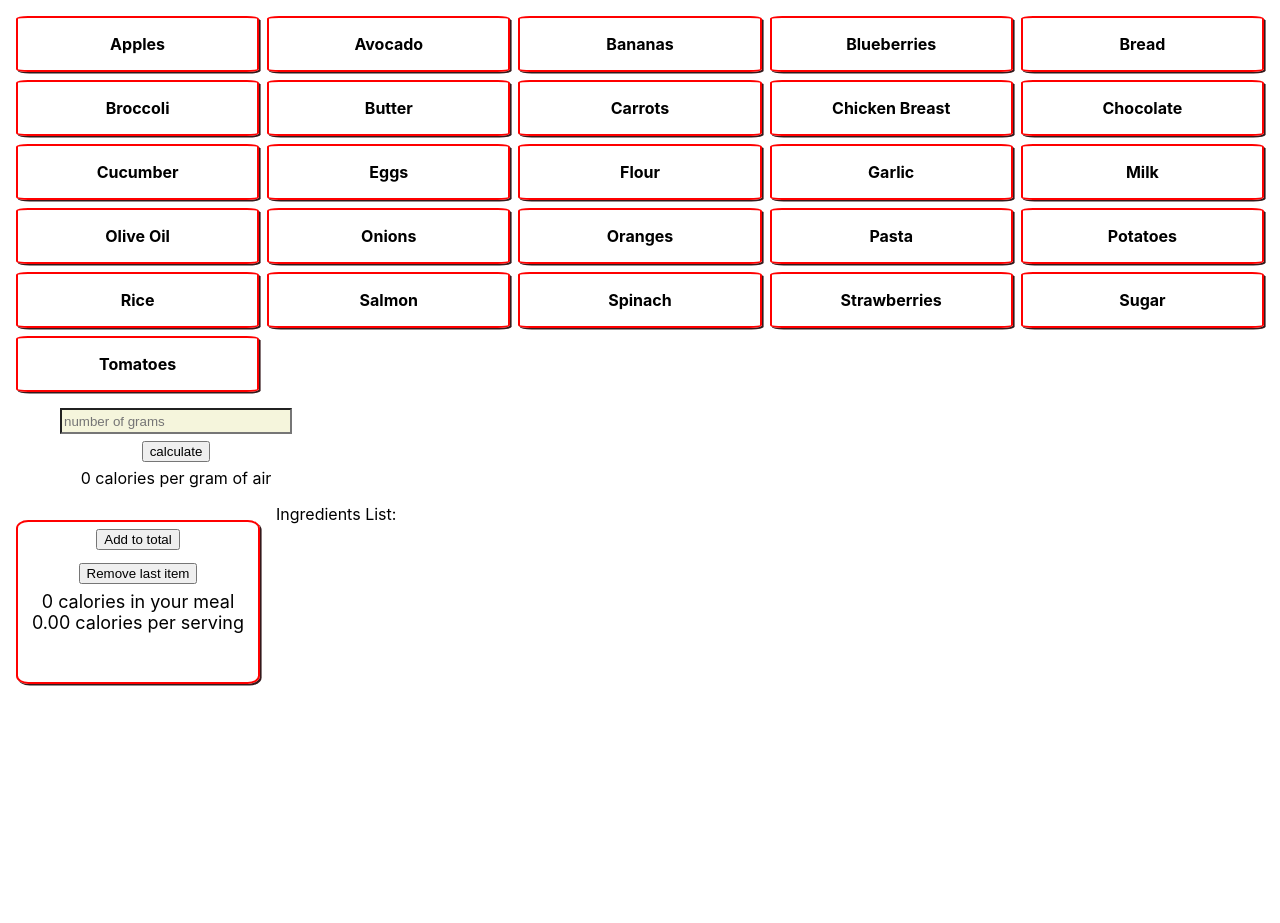
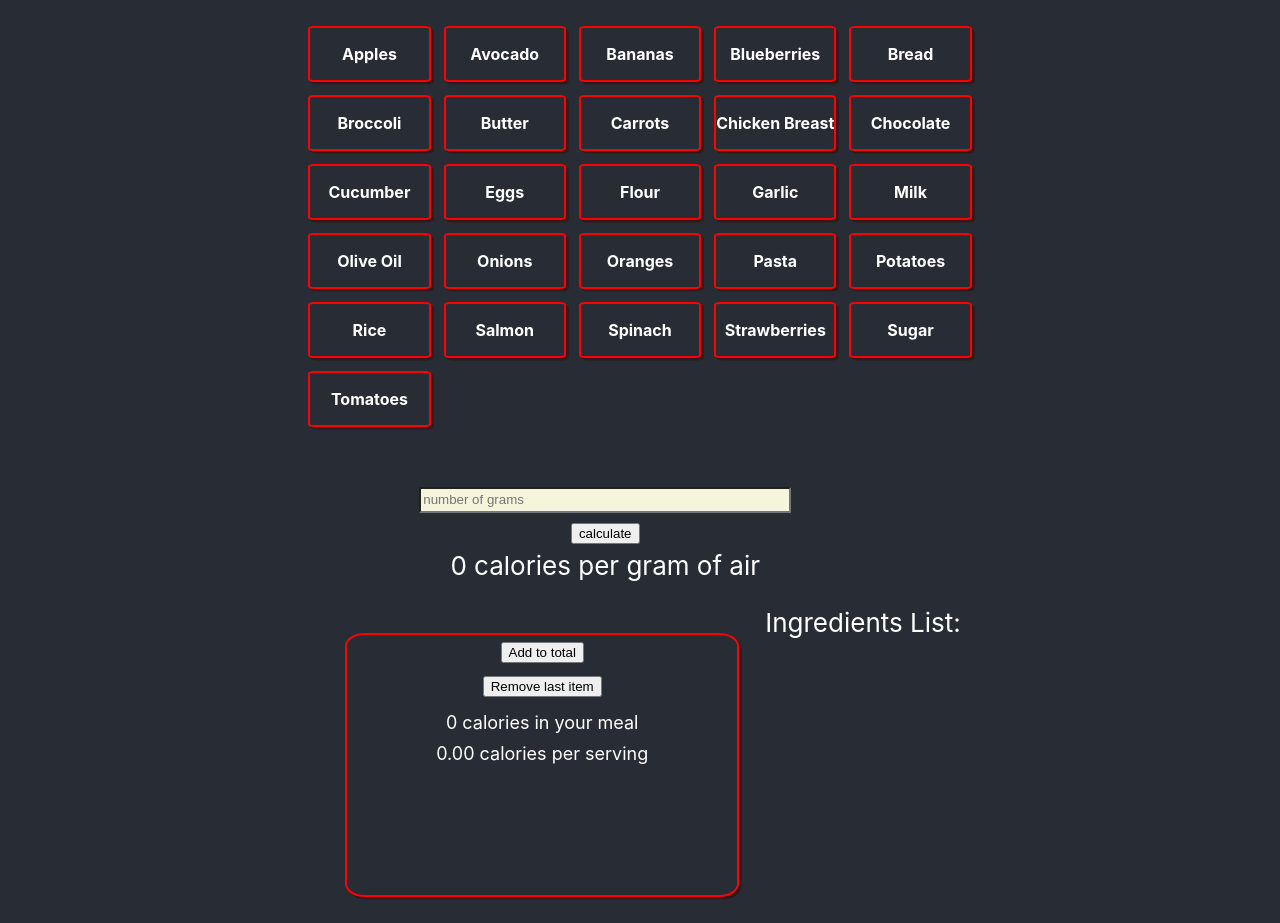
Before and after one commit to r-rouse/calpal-client, a React (Create React App) app: page / in a window 1280 px wide. Before the commit the page ends 800 px from the top, so only its background shows below. Built offline with nearby package versions, Linux system fonts and the light colour scheme.

Commit message:
git ignore

```diff
--- a/src/App.js
+++ b/src/App.js
@@ -6,11 +6,11 @@ function App() {
 
   return (
     <div className="App">
-      {/* <header className="App-header"> */}
+      <header className="App-header">
         <Routes>
         <Route exact path="/" element={<CalorieCounter/>} />
         </Routes>
-      {/* </header> */}
+      </header>
     </div>
   );
 }
```
Also changed, not shown: 1 other file (tests, documents, lock files or other folders).
